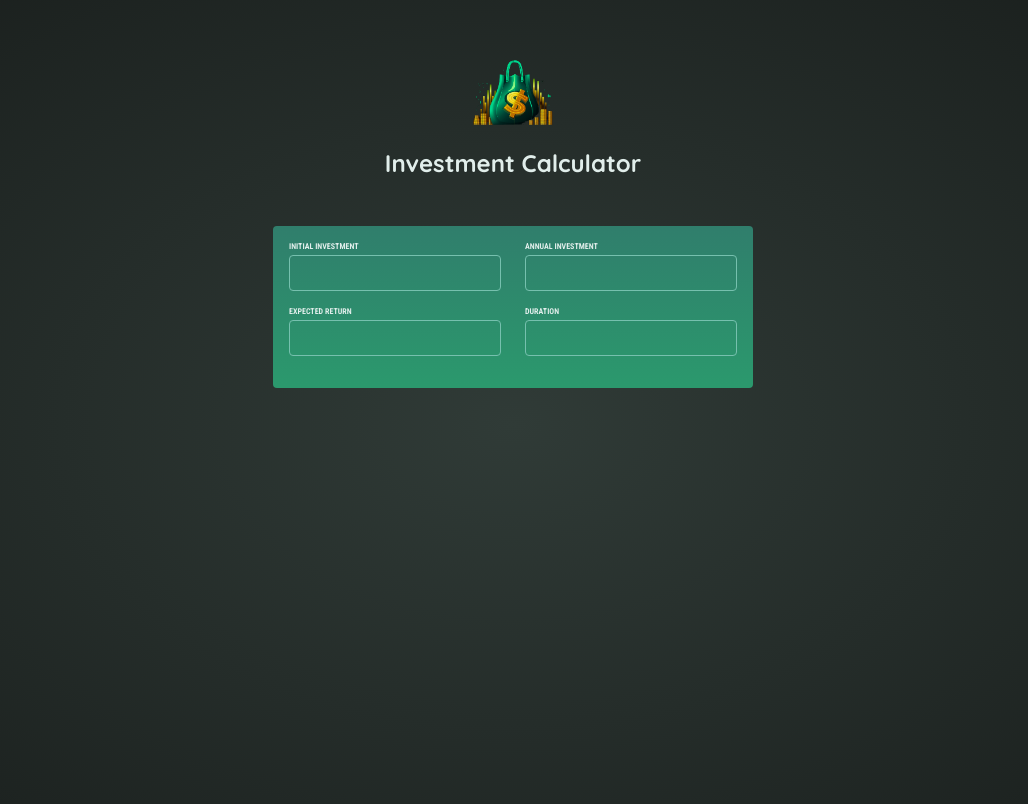
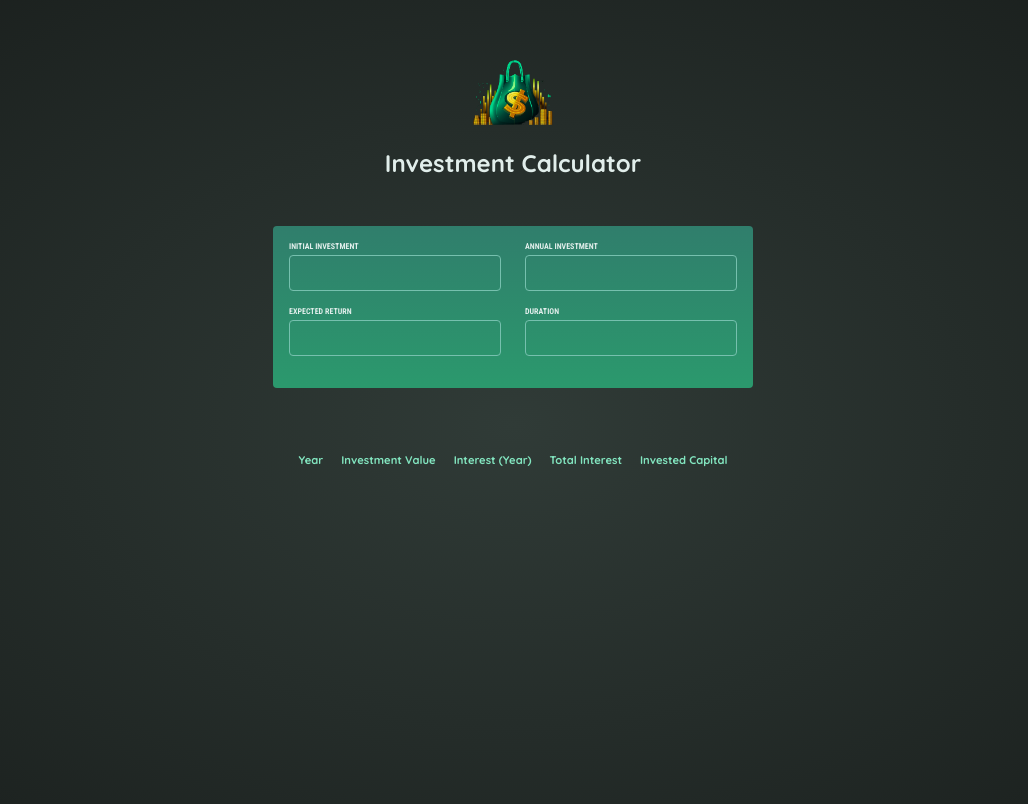
Before and after one commit to apaquette/react-investment-calculator, a React (Vite) app: page / in a window 1280 px wide. Shown: the top 804 px of the page, without its empty margins (127-1155 px from the left). Built offline with nearby package versions, Linux system fonts and the light colour scheme.

Commit message:
Implement results

```diff
--- a/src/App.jsx
+++ b/src/App.jsx
@@ -1,10 +1,14 @@
 import Header from "./components/Header/Header"
 import Input from "./components/Input/Input"
+import Results from "./components/Results/Results"
+import { calculateInvestmentResults } from "./util/investment"
 
 function App() {
+  const annualData = [];
   return (<>
     <Header />
     <Input />
+    <Results rows={annualData} />
   </>
   )
 }
--- /dev/null
+++ b/src/components/Results/Results.jsx
@@ -0,0 +1,26 @@
+import { formatter } from "../../util/investment"
+
+export default function Results({rows}){
+    return <table id="result">
+        <thead>
+            <tr>
+                <th>Year</th>
+                <th>Investment Value</th>
+                <th>Interest (Year)</th>
+                <th>Total Interest</th>
+                <th>Invested Capital</th>
+            </tr>
+        </thead>
+        <tbody>
+            {rows.map((row) => (
+                <tr>
+                    <td>{row.year}</td>
+                    <td>{formatter.format(row.interest+row.valueEndOfYear+row.annualInvestment)}</td>
+                    <td>{formatter.format(row.interest)}</td>
+                    <td>{formatter.format(row.valueEndOfYear)}</td>
+                    <td>{formatter.format(row.annualInvestment)}</td>
+                </tr>
+            ))}
+        </tbody>
+    </table>
+}
```
